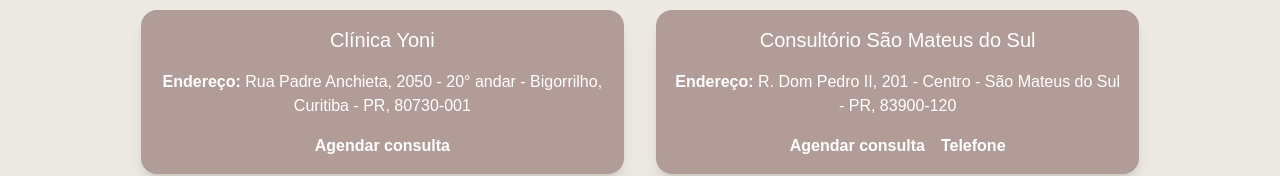
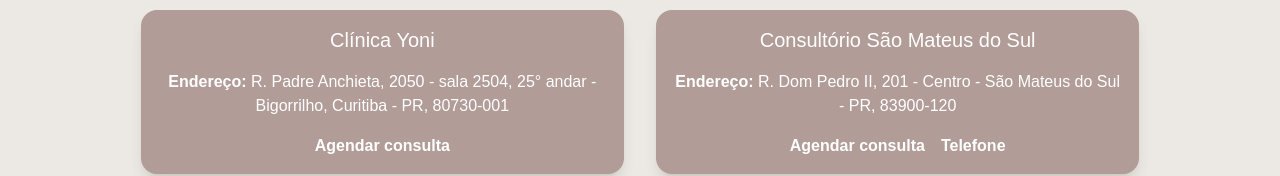
Before and after one commit to MatheusKerscher/thais-farah, a React (Vite) app: page / in a window 1280 px wide. Shown: the part 3525-3701 px from the top of the page. Built offline with nearby package versions, Linux system fonts and the light colour scheme; a web font is replaced by a local one.

Commit message:
Update Clínica Yoni address

```diff
--- a/src/components/Addresses/addresses.data.ts
+++ b/src/components/Addresses/addresses.data.ts
@@ -2,21 +2,23 @@ type Address = {
   title: string;
   address: string;
   link: string;
-  phoneLink?: string
-}
+  phoneLink?: string;
+};
 
 const addressList: Address[] = [
   {
     title: "Clínica Yoni",
-    address: "Rua Padre Anchieta, 2050 - 20° andar - Bigorrilho, Curitiba - PR, 80730-001",
-    link: "https://wa.me/5541999901065?text=Oi%2C%20quero%20marcar%20uma%20consulta%20com%20a%20Dra%20Tha%C3%ADs%20Farah!"
+    address:
+      "R. Padre Anchieta, 2050 - sala 2504, 25° andar - Bigorrilho, Curitiba - PR, 80730-001",
+    link: "https://wa.me/5541999901065?text=Oi%2C%20quero%20marcar%20uma%20consulta%20com%20a%20Dra%20Tha%C3%ADs%20Farah!",
   },
   {
     title: "Consultório São Mateus do Sul",
-    address: "R. Dom Pedro II, 201 - Centro - São Mateus do Sul - PR, 83900-120",
+    address:
+      "R. Dom Pedro II, 201 - Centro - São Mateus do Sul - PR, 83900-120",
     link: "https://wa.me/5542998546020?text=Oi%2C%20quero%20marcar%20uma%20consulta%20com%20a%20Dra%20Tha%C3%ADs%20Farah!",
-    phoneLink: "tel:+554235322442"
-  }
-]
+    phoneLink: "tel:+554235322442",
+  },
+];
 
-export default addressList
+export default addressList;
```
